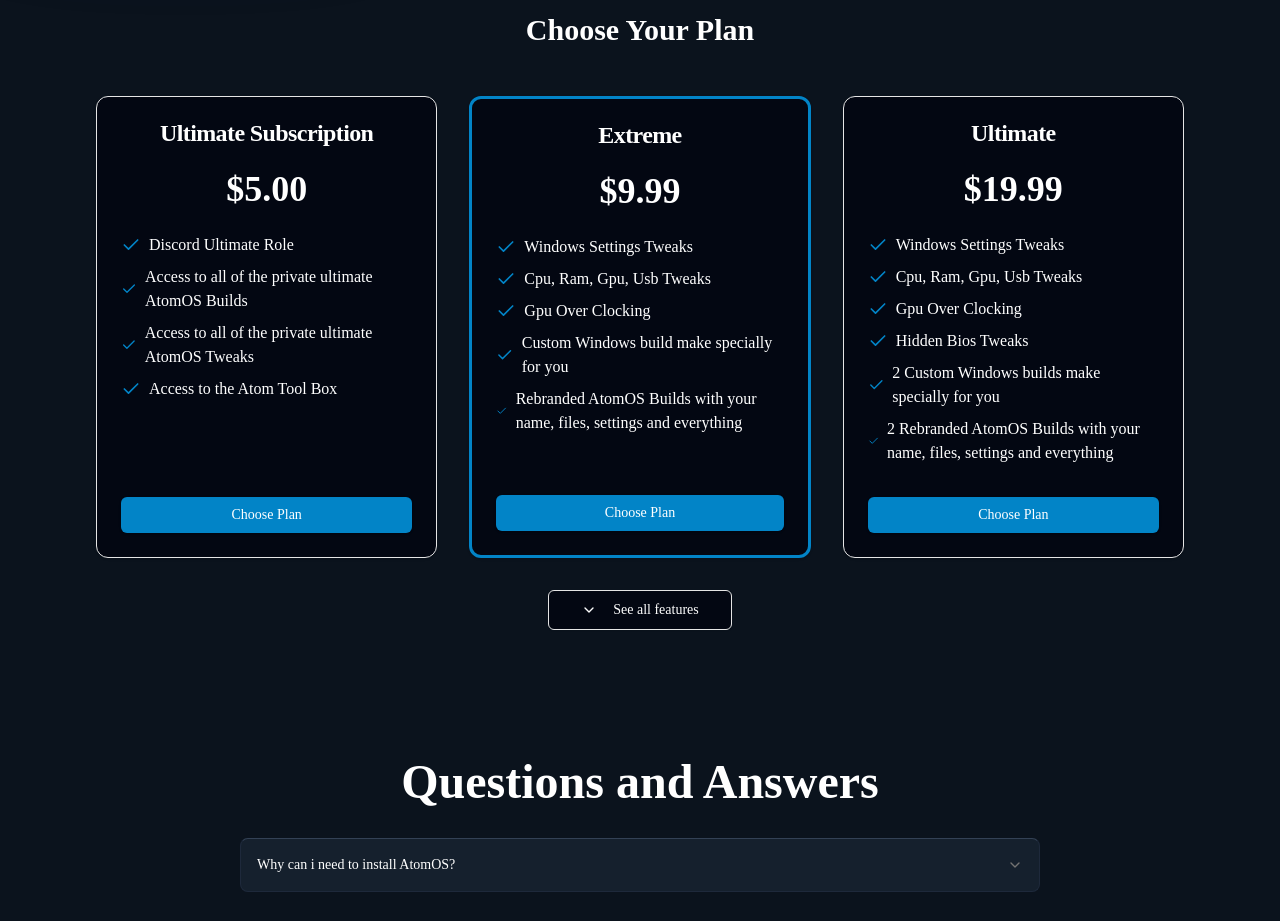
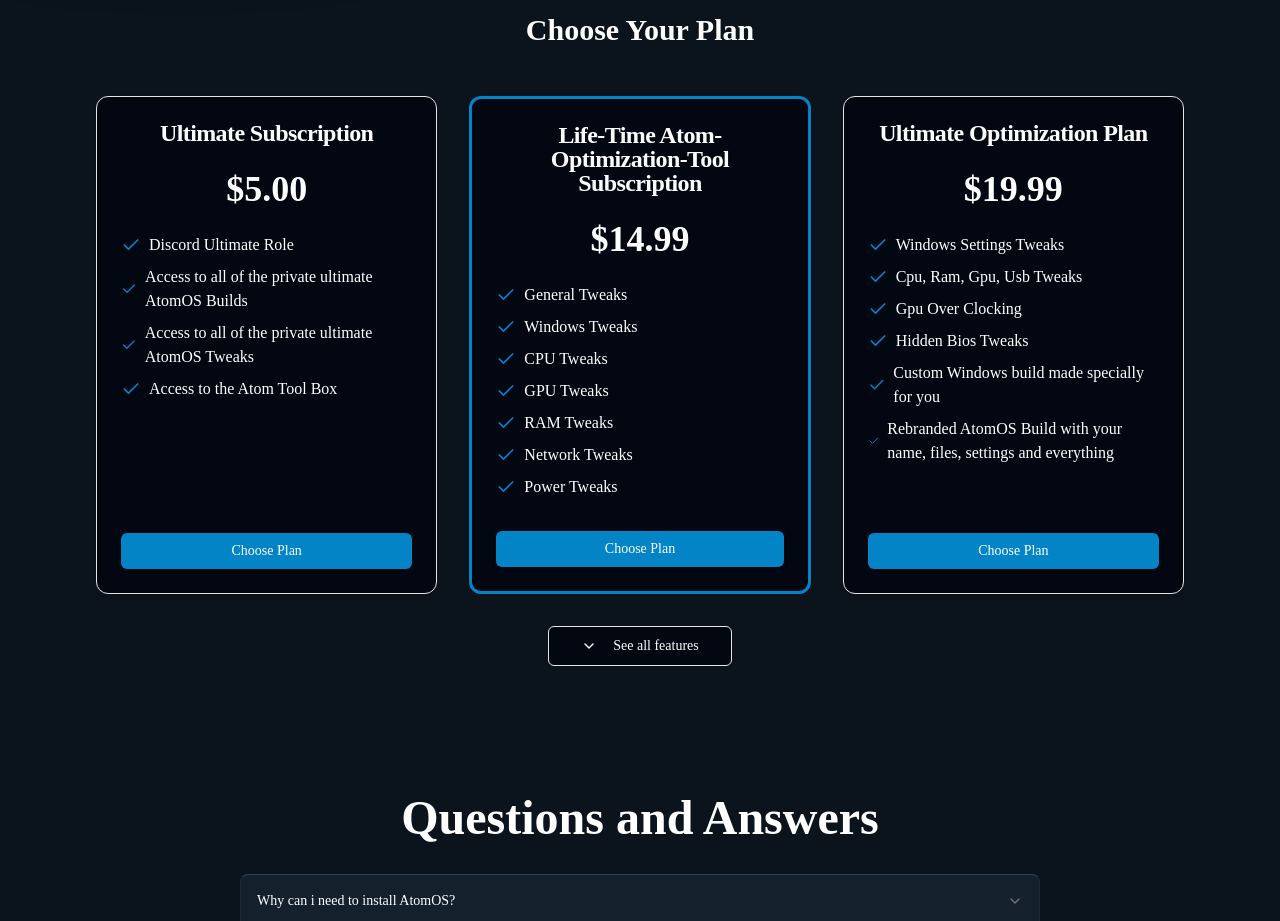
Before and after one commit to abdelrahmanrageh/Chloride-Website, a React (Vite) app: page / in a window 1280 px wide. Shown: the part 2120-3041 px from the top of the page. Built offline with nearby package versions, Linux system fonts and the light colour scheme; a web font is replaced by a local one.

Commit message:
Update price-plans.tsx

```diff
--- a/src/components/pricePlans/price-plans.tsx
+++ b/src/components/pricePlans/price-plans.tsx
@@ -21,38 +21,39 @@ const plans = [
     ],
   },
   {
-    name: "Extreme",
-    price: 9.99,
+    name: "Life-Time Atom-Optimization-Tool Subscription",
+    price: 14.99,
     features: [
-      "Windows Settings Tweaks",
-      "Cpu, Ram, Gpu, Usb Tweaks",
-      "Gpu Over Clocking",
-      "Custom Windows build make specially for you",
-      "Rebranded AtomOS Builds with your name, files, settings and everything",
+      "General Tweaks",
+      "Windows Tweaks",
+      "CPU Tweaks",
+      "GPU Tweaks",
+      "RAM Tweaks",
+      "Network Tweaks",
+      "Power Tweaks",
 
     ],
     additionalFeatures: [
-      "Discord Ultimate subscription role",
-      "Session time : ~60 min",
+      "CPU processes Lower",
+      "Timer resolution and more to see !",
     ],
   },
   {
-    name: "Ultimate",
+    name: "Ultimate Optimization Plan",
     price: 19.99,
     features: [
       "Windows Settings Tweaks",
       "Cpu, Ram, Gpu, Usb Tweaks",
       "Gpu Over Clocking",
       "Hidden Bios Tweaks",
-      "2 Custom Windows builds make specially for you",
-      "2 Rebranded AtomOS Builds with your name, files, settings and everything",
+      "Custom Windows build made specially for you",
+      "Rebranded AtomOS Build with your name, files, settings and everything",
 
     ],
     additionalFeatures: [
       "Discord Ultimate subscription role",
       "Access to all of Ultimate Private Builds & Tweaks",
       "Access to Premium Atom Tweaking Utiltiy",
-      "Session time : ~90 min",
     ],
   },
 ]
```
